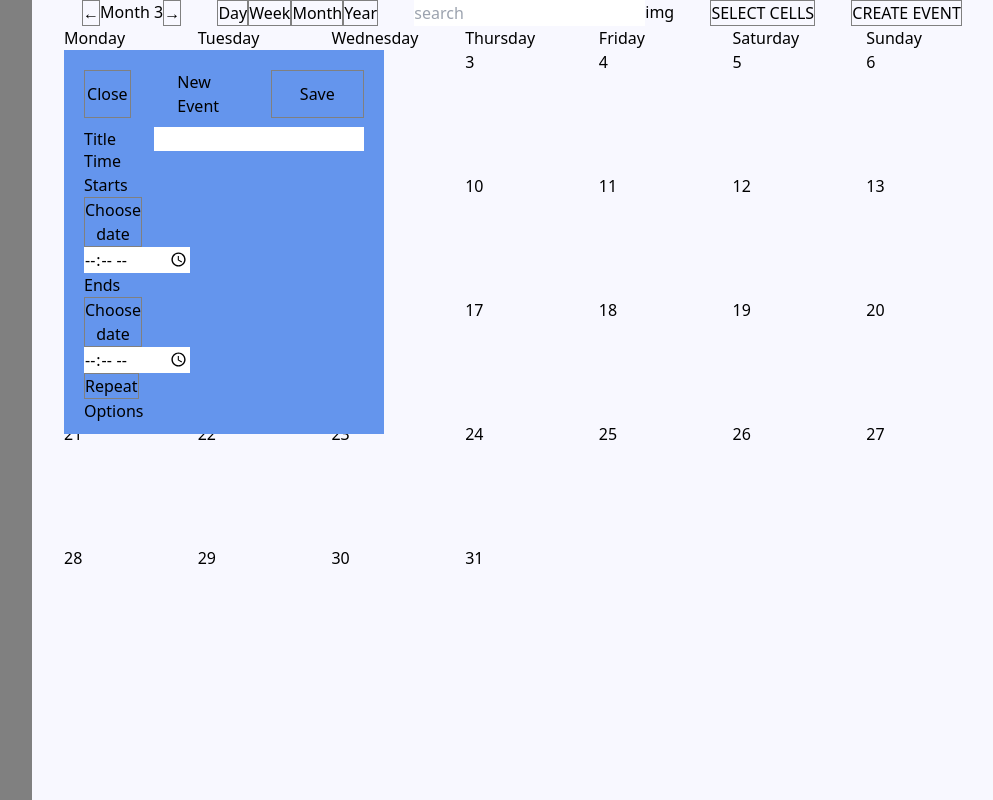
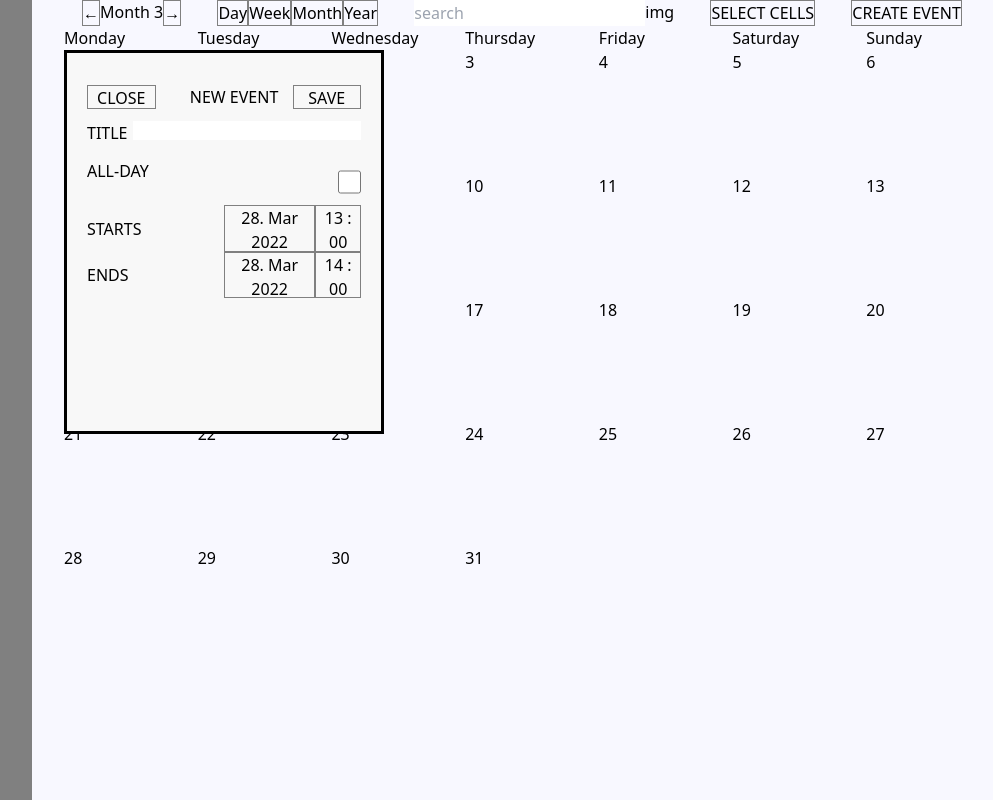
Before and after one commit to iliashe/calendar, a Vue app: page / in a window 1280 px wide. Shown: the top 800 px of the page, without its empty margins (268-1261 px from the left). Built offline with nearby package versions, Linux system fonts and the light colour scheme.

Commit message:
event form changed

```diff
--- a/src/components/EventForm.vue
+++ b/src/components/EventForm.vue
@@ -1,62 +1,86 @@
 <template>
   <form class='h-96 overflow-auto w-1/4'>
-    <div class='h-full w-full grid grid-cols-12 grid-rows-12'>
-      <header class='col-span-full row-span-2'>
-        <div class='grid grid-cols-12 grid-row-1'>
-          <button class='col-span-2'>
-            Close
+    <!-- forms content -->
+    <div class='h-144 w-full grid grid-cols-12 grid-rows-12'>
+      <!-- header -->
+      <div class='col-span-full row-span-1'>
+        <header class='h-full w-full grid grid-cols-12 grid-rows-4'>
+          <!-- close button -->
+          <div class='col-span-3 row-start-2 row-span-2'>
+            <div class='h-full w-full grid grid-cols-4 grid-rows-3'>
+              <button class='col-span-full row-span-full'>
+                CLOSE
               </button>
-          <h3 class='col-start-5 col-span-3'>New Event</h3>
-          <button class='col-start-9 col-span-4'>Save</button>
+            </div>
+          </div>
+          <!-- 'New Event' -->
+          <div class='col-span-6 row-start-2 row-span-2'>
+            <div class='h-full w-full grid grid-cols-4 grid-rows-3'>
+              <div class='col-start-2 col-span-4 row-span-full'>
+                NEW EVENT
+              </div>
+            </div>
+          </div>
+          <!-- save button -->
+          <div class='col-span-3 row-start-2 row-span-2'>
+            <div class='h-full w-full grid grid-cols-4 grid-rows-3'>
+              <button class='col-span-full row-span-full'>
+                SAVE
+              </button>
+            </div>
           </div>
         </header>
-      <main class='col-span-full row-span-9'>
-        <div class='h-full grid grid-cols-12 grid-rows-12'>
-          <header class='col-span-12 row-span-1'>
-            <div class='grid grid-cols-12'>
+      </div>
+      <!-- body -->
+      <div class='col-span-full row-span-8'>
+        <main class='h-full w-full grid grid-cols-12 grid-rows-10'>
+          <!-- title -->
+          <div class='col-span-full row-span-1'>
+            <div class='h-full w-full grid grid-cols-12 grid-rows-2'>
               <!-- eslint-disable-next-line -->
-              <label for='events-title' class='col-span-3'>
-                Title
+              <label for='title' class='col-span-2'>
+                TITLE
               </label>
-              <input id='events-title' class='col-span-9'/>
+              <input id='title' class='col-start-3 col-span-full' />
             </div>
-          </header>
-          <main class=''>
-            <div class=''>
-              <h1>Time</h1>
-              <div>
-                <label for='event-start'>
-                  Starts
-                  <button type='button'>
-                    Choose date
+          </div>
+          <!-- time management -->
+          <div class='col-span-full row-start-2 row-span-6'>
+            <div class='h-full w-full grid grid-cols-12 grid-rows-5'>
+              <!-- all-day -->
+              <div class='col-span-12 row-span-1'>
+                <div class='h-full w-full grid grid-cols-12 grid-rows-1'>
+                  <!-- eslint-disable -->
+                  <label for='allday' class='col-span-3'>
+                    ALL-DAY
+                  </label>
+                  <input type='checkbox' id='allday' class='col-start-12' />
+                </div>
+              </div>
+              <!-- starts -->
+              <div class='col-span-12 row-span-1'>
+                <div class='h-full w-full grid grid-cols-12 grid-rows-4'>
+                  <div class='col-span-3 row-start-2 row-span-1'>STARTS</div>
+                  <button class='col-start-7 col-span-4 row-span-full'>{{ getToday }}</button>
+                  <button class='col-start-11 col-span-2 row-span-full'>
+                    {{ getTime.h }} : 00
                   </button>
-                  <input id='event-start' type='time' />
-                </label>
                 </div>
-              <div>
-                <label for='event-start'>
-                  Ends
-                  <button type='button'>
-                    Choose date
+              </div>
+              <!-- ends -->
+              <div class='col-span-12 row-span-1'>
+                <div class='h-full w-full grid grid-cols-12 grid-rows-4'>
+                  <div class='col-span-3 row-start-2 row-span-1'>ENDS</div>
+                  <button class='col-start-7 col-span-4 row-span-full'>{{ getToday }}</button>
+                  <button class='col-start-11 col-span-2 row-span-full'>
+                    {{ getTime.h + 1}} : 00
                   </button>
-                  <input id='event-end' type='time' />
-                </label>
                 </div>
-              <button>Repeat</button>
               </div>
-            <div class=''>
-              <h5>Options</h5>
+            </div>
           </div>
         </main>
       </div>
-      </main>
-      <!--<footer class=''>
-      <h5>Description</h5>
-      <label for='event-desc'>
-        <textarea id='event-desc'>
-        </textarea>
-      </label>
-      </footer> -->
     </div>
   </form>
 <!-- <div class='container'>
@@ -73,33 +97,11 @@
       )'
     >
       SAVE
-    </button>
-    <div class=''>
-      <label for='time-start'>Starts on
-        <input id='time-start' v-model='eventStart' type='time'/>
-      </label>
-    </div>
-    <div class=''>
-      <label for='time-end'>Ends on
-        <input id='time-end' v-model='eventEnd' type='time'/>
-      </label>
-    </div>
-    <div class=''>
-      <label for='name'>Events' name
-      <input id='name' v-model='eventName' /></label>
-    </div>
-    <div class=''>
-      <label for='desc'>Events' description
-        <textarea name='desc' id='desc' rows='5' cols='33' v-model='eventDesc'>
-        </textarea>
-      </label>
-    </div>
-  </div>
-</div> -->
+-->
 </template>
 
 <script>
-import { mapMutations, mapState } from 'vuex';
+import { mapGetters, mapMutations, mapState } from 'vuex';
 
 export default {
   data() {
@@ -114,6 +116,10 @@ export default {
     };
   },
   computed: {
+    ...mapGetters([
+      'getTime',
+      'getToday',
+    ]),
     ...mapState([
       'events',
     ]),
@@ -129,11 +135,22 @@ export default {
 
 <style scoped>
 form {
-  background-color: #6495ED;
+  background-color: #f8f8f8;
+  border: solid;
   top: 50px;
   position: absolute;
   z-index: 50;
   padding: 20px;
   padding-top: 20px;
 }
+
+::-webkit-scrollbar {
+  display: none;
+}
+
+::-webkit-scrollbar:active {
+  width: 5px;
+  height: 8px;
+  background-color: #aaa; /* or add it to the track */
+}
 </style>
--- a/src/store/getters.js
+++ b/src/store/getters.js
@@ -8,6 +8,18 @@ const getCurrMonth = (state) => (
   state.months.filter((month) => month.name === state.currDate.currMonth.name)[0]
 );
 
+// getting current time in format hh:mm
+const getTime = (state) => (
+  {
+    h: state.today.time.hour,
+    m: state.today.time.minutes,
+  }
+);
+
+// getting todays full date in format 18.Apr 2022
+const getToday = (state) => (
+  `${state.today.day.date}. ${state.today.month.name.slice(0, 3)} ${state.today.year}`
+);
 // const getDaysInMonth = (state) => (
 //   new Date(state.currYear, state.currMonth.numOfMonth, 0).getDate()
 // );
@@ -19,8 +31,10 @@ const getCurrMonth = (state) => (
 // );
 
 export default {
+  getActiveView,
   getCurrMonth,
-  getActiveView,
+  getTime,
+  getToday,
 //   getDaysInMonth,
 //   getFirstDayOfCurrMonth,
 };
--- a/src/store/store.js
+++ b/src/store/store.js
@@ -14,6 +14,11 @@ const currentDayName = new Intl.DateTimeFormat('en-US', { weekday: 'long' }).for
 
 const currentMonthName = new Intl.DateTimeFormat('en-US', { month: 'long' }).format(new Date());
 // expected 'January'/'February'/'March'/.../'December'
+
+const currentTime = {
+  hour: new Date().getHours(),
+  minutes: new Date().getMinutes(),
+};
 
 const currentYear = new Date().getFullYear();
 // expected .../2022/2023/2024/...
@@ -90,15 +95,16 @@ const $weekdays = [
 
 // todays' Date, that will not be mutated by a user
 const todayFullDate = {
-  currYear: currentYear,
-  currMonth: {
+  day: {
+    date: currentMonthDate,
+    weekday: currentDayName,
+  },
+  month: {
     monthNumber: numberOfMonth,
     name: currentMonthName,
   },
-  currDay: {
-    date: currentMonthDate,
-    weekday: currentDayName,
-  },
+  time: currentTime,
+  year: currentYear,
 };
 
 // Date, that is being watched by a user. Is set to todays' Date by default.
--- a/tailwind.config.js
+++ b/tailwind.config.js
@@ -1,3 +1,5 @@
+const plugin = require('tailwindcss/plugin')
+
 module.exports = {
   content: ['./public/**/*.html', './src/**/*.{vue,js,ts,jsx,tsx}'],
   theme: {
@@ -14,9 +16,23 @@ module.exports = {
         'span-12': 'span 12 / span 12',
       },
       gridTemplateRows: {
+        '8': 'repeat(8, minmax(0, 1fr))',
+        '10': 'repeat(10, minmax(0, 1fr))',
         '12': 'repeat(12, minmax(0, 1fr))',
-      }
+      },
+      height: {
+        '128': '32rem',
+        '144': '36rem',
+      },
     },
   },
-  plugins: [],
+  plugins: [
+    plugin(function({ addBase, theme }) {
+      addBase({
+        'h1': { fontSize: theme('fontSize.2xl') },
+        'h2': { fontSize: theme('fontSize.xl') },
+        'h3': { fontSize: theme('fontSize.lg') },
+      })
+    })
+  ],
 };
```
Also changed, not shown: test.txt (deleted), 7 other files (tests, documents, lock files or other folders). Lines whose indentation alone changed are shown as unchanged.
